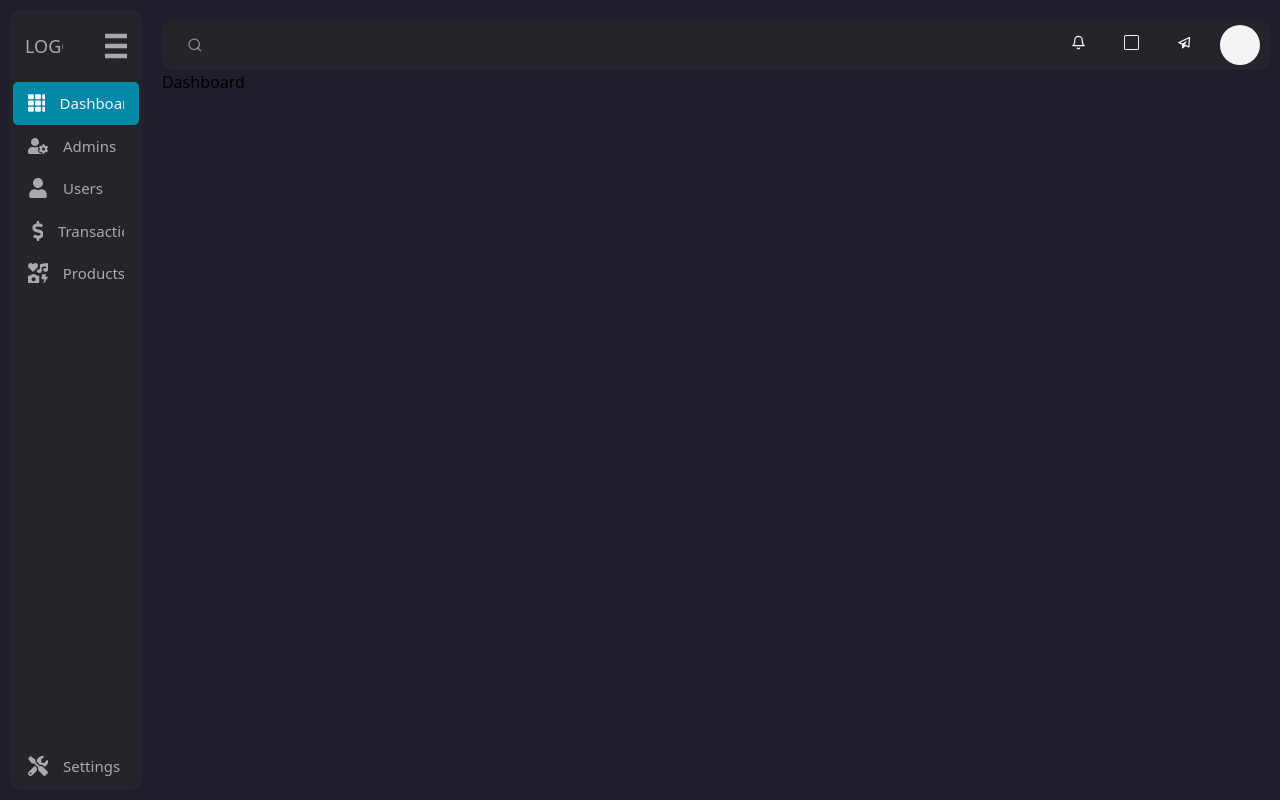
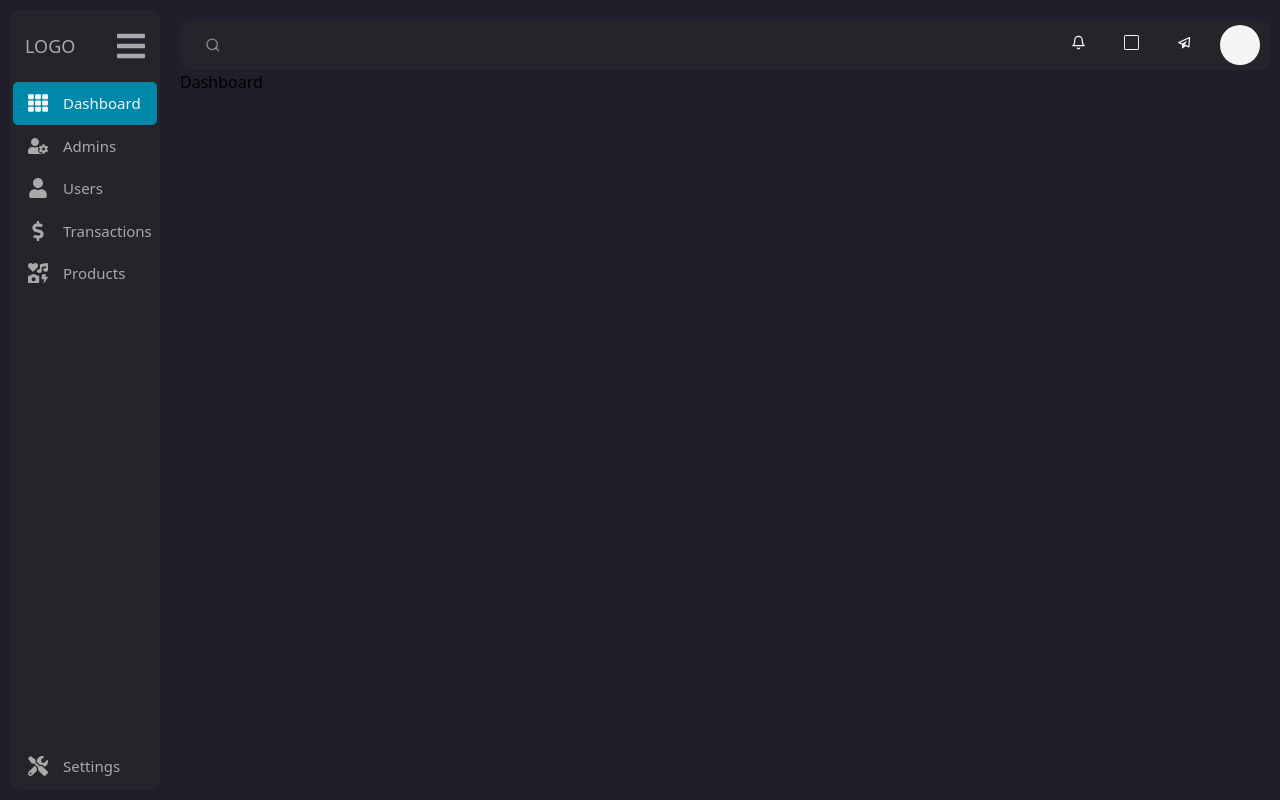
Before and after one commit to ceejayps/admin_dash_react, a React (Create React App) app: page / in a window 1280 px wide. Built offline with nearby package versions, Linux system fonts and the light colour scheme.

Commit message:
Update sideBar.css

```diff
--- a/src/sideBar.css
+++ b/src/sideBar.css
@@ -3,10 +3,14 @@
   margin: 0;
   padding: 0;
   text-decoration: none;
-  overflow-y: hidden;
-    overflow-x: hidden;
 
 
+
+
+}
+
+html{
+  overflow: hidden;
 }
 .Container{display: flex; background-color: #1e1f2a;}
 main{
@@ -14,6 +18,7 @@ main{
   padding-top: 20px;
   padding-left: 10px;
   padding-right: 10px;
+
 }
 .sidebar{
   background-color: #24252a;
```
